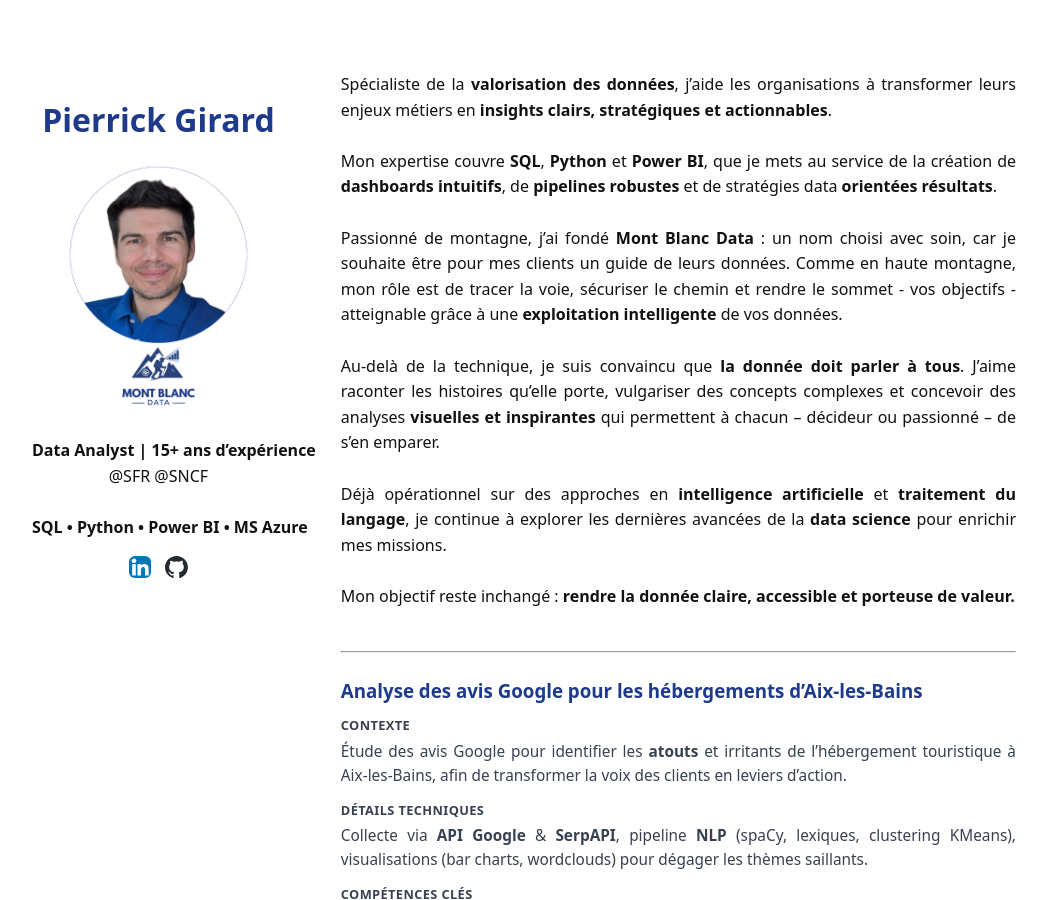
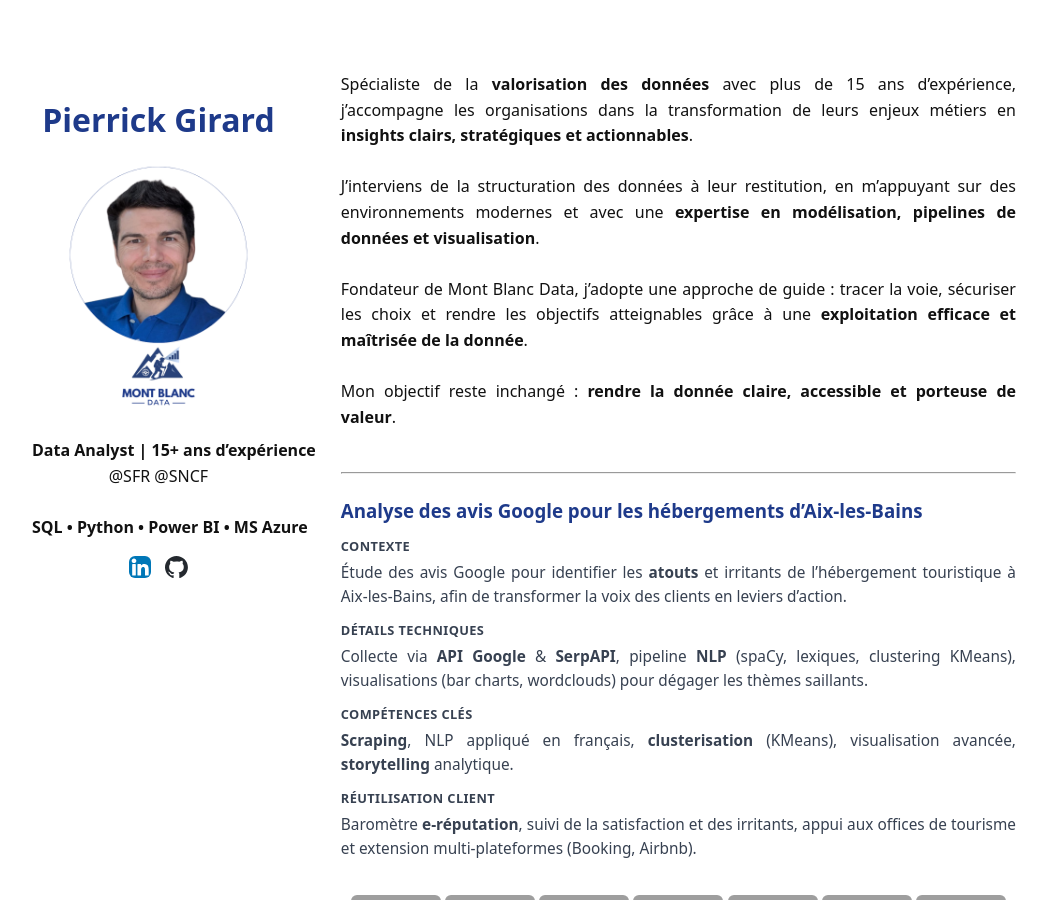
Before and after one commit to montblancdata/montblancdata.github.io, a Jekyll site: the page built from index.md, in a window 1280 px wide and 900 px high, cut to the strip 0-900 px from the top of the window. Shown: the whole strip, without its empty margins (136-1183 px from the left). Built offline with Jekyll 4.4.1, drawn with Linux system fonts in a browser that asks for light colours; our own code applies the rules of GitHub Pages for plain Markdown files; a script that is not in the unit is left out; grey boxes are pictures that could not be loaded.

Commit message:
Update index.md
Update index.md

```diff
--- a/index.md
+++ b/index.md
@@ -1,9 +1,7 @@
-Spécialiste de la <b>valorisation des données</b>, j’aide les organisations à transformer leurs enjeux métiers en <b>insights clairs, stratégiques et actionnables</b>.<br><br>
-Mon expertise couvre <b>SQL</b>, <b>Python</b> et <b>Power BI</b>, que je mets au service de la création de <b>dashboards intuitifs</b>, de <b>pipelines robustes</b> et de stratégies data <b>orientées résultats</b>.<br><br>
-Passionné de montagne, j’ai fondé <b>Mont Blanc Data</b> : un nom choisi avec soin, car je souhaite être pour mes clients un guide de leurs données. Comme en haute montagne, mon rôle est de tracer la voie, sécuriser le chemin et rendre le sommet - vos objectifs - atteignable grâce à une <b>exploitation intelligente</b> de vos données.<br><br>
-Au-delà de la technique, je suis convaincu que <b>la donnée doit parler à tous</b>. J’aime raconter les histoires qu’elle porte, vulgariser des concepts complexes et concevoir des analyses <b>visuelles et inspirantes</b> qui permettent à chacun – décideur ou passionné – de s’en emparer.<br><br>
-Déjà opérationnel sur des approches en <b>intelligence artificielle</b> et <b>traitement du langage</b>, je continue à explorer les dernières avancées de la <b>data science</b> pour enrichir mes missions.<br><br>
-Mon objectif reste inchangé : <b>rendre la donnée claire, accessible et porteuse de valeur.<br><br>
+Spécialiste de la <b>valorisation des données</b> avec plus de 15 ans d’expérience, j’accompagne les organisations dans la transformation de leurs enjeux métiers en <b>insights clairs, stratégiques et actionnables</b>.<br><br>
+J’interviens de la structuration des données à leur restitution, en m’appuyant sur des environnements modernes et avec une <b>expertise en modélisation, pipelines de données et visualisation</b>.<br><br>
+Fondateur de Mont Blanc Data, j’adopte une approche de guide : tracer la voie, sécuriser les choix et rendre les objectifs atteignables grâce à une <b>exploitation efficace et maîtrisée de la donnée</b>.<br><br>
+Mon objectif reste inchangé : <b>rendre la donnée claire, accessible et porteuse de valeur</b>.<br><br>
 
 ---
 
```
